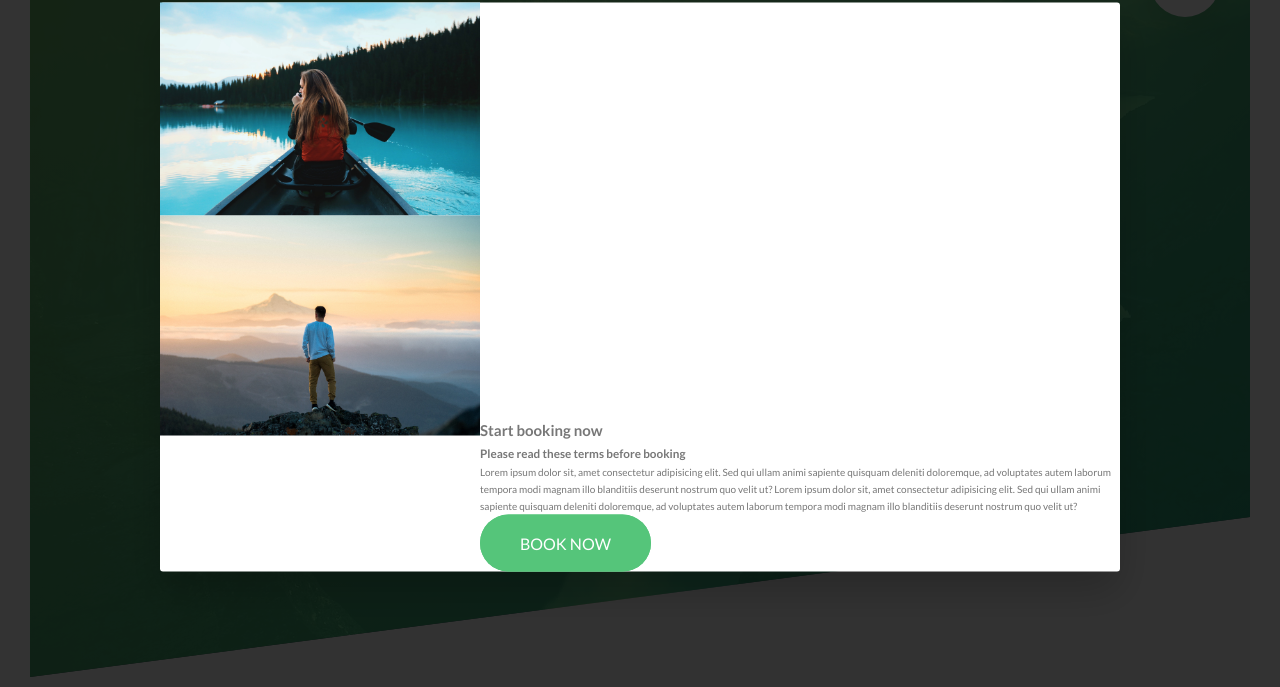
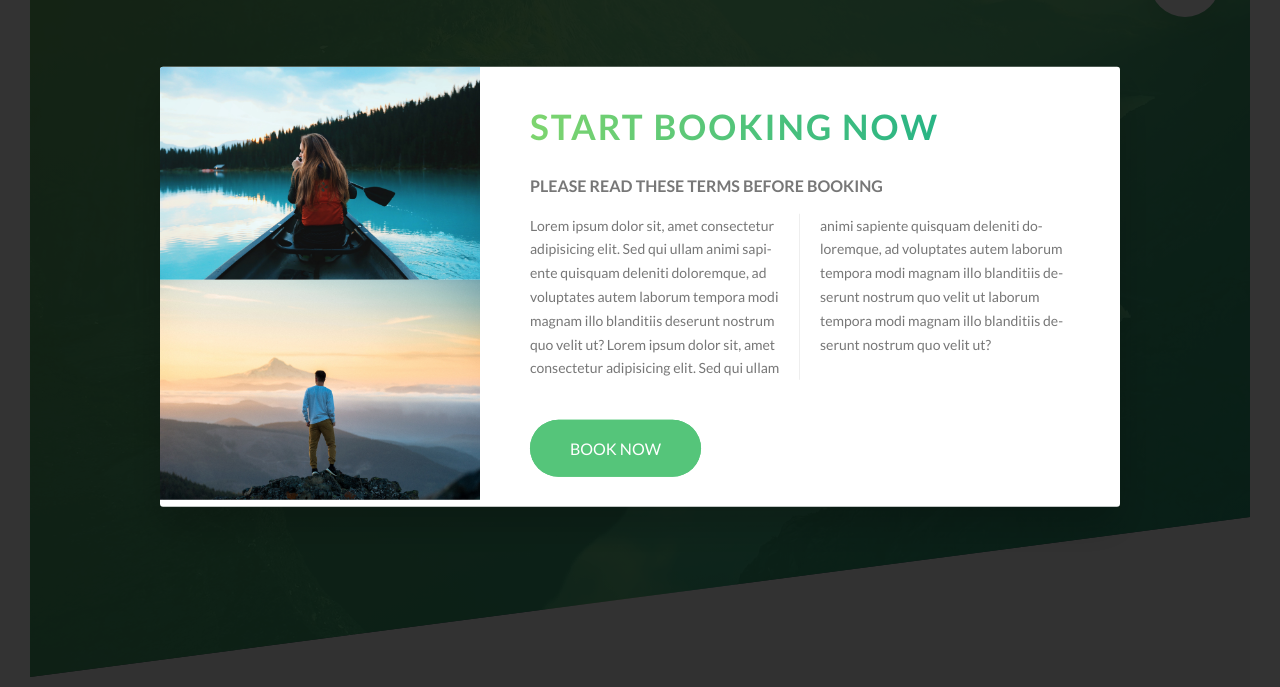
Before and after one commit to Oliviaester/Natours, a website: page index.html in a window 1280 px wide. Shown: the part 113-800 px from the top of the page. Drawn offline with Linux system fonts and the light colour scheme.

Commit message:
practice

```diff
--- a/index.html
+++ b/index.html
@@ -441,8 +441,10 @@
           <img src="img/nat-9.jpg" alt="" class="popup__img" />
         </div>
         <div class="popup__right">
-          <h2 class="heading__secondary">Start booking now</h2>
-          <h3 class="heading__tertiary">
+          <h2 class="heading-secondary u-margin-bottom-small">
+            Start booking now
+          </h2>
+          <h3 class="heading-tertiary u-margin-bottom-small">
             Please read these terms before booking
           </h3>
           <p class="popup__text">
@@ -452,7 +454,8 @@
             quo velit ut? Lorem ipsum dolor sit, amet consectetur adipisicing
             elit. Sed qui ullam animi sapiente quisquam deleniti doloremque, ad
             voluptates autem laborum tempora modi magnam illo blanditiis
-            deserunt nostrum quo velit ut?
+            deserunt nostrum quo velit ut laborum tempora modi magnam illo
+            blanditiis deserunt nostrum quo velit ut?
           </p>
           <a href="3" class="btn btn--green">Book now</a>
         </div>
--- a/sass/components/_popup.scss
+++ b/sass/components/_popup.scss
@@ -14,6 +14,7 @@
     box-shadow: 0 2rem 4rem rgba($color-black, 0.2);
     border-radius: 3px;
     display: table;
+    overflow: hidden;
   }
 
   &__left {
@@ -24,10 +25,30 @@
   &__right {
     width: 66.6666667%;
     display: table-cell;
+    vertical-align: middle;
+    padding: 3rem 5rem;
   }
 
   &__img {
     display: block;
     width: 100%;
   }
+
+  &__text {
+    font-size: 1.4rem;
+    margin-bottom: 4rem;
+
+    -moz-column-count: 2;
+    -moz-column-gap: 4rem;
+    -moz-column-rule: 1px solid $color-grey-light-2;
+
+    column-count: 2;
+    column-gap: 4rem;
+    column-rule: 1px solid $color-grey-light-2;
+
+    -moz-hyphens: auto;
+    -ms-hyphens: auto;
+    -webkit-hyphens: auto;
+    hyphens: auto;
+  }
 }
```
Also changed, not shown: css/style.css.
